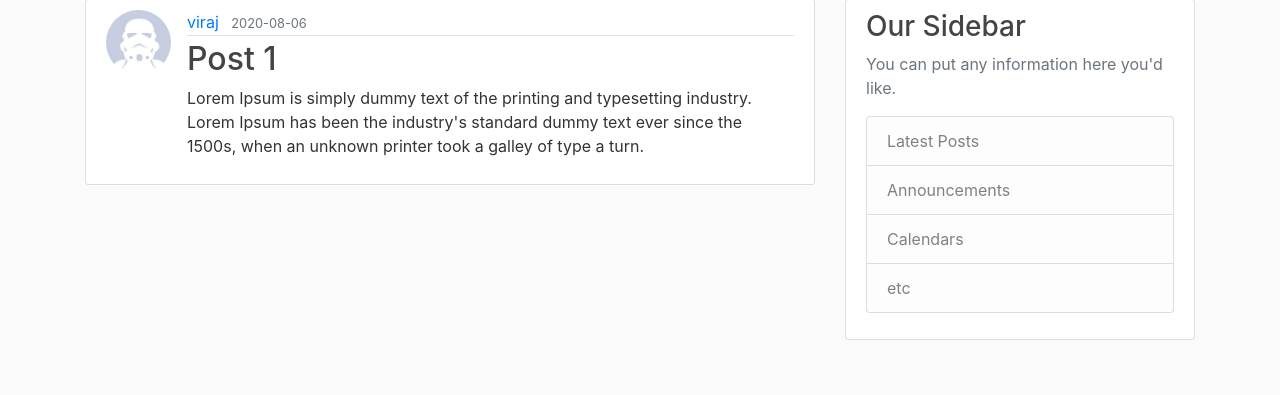
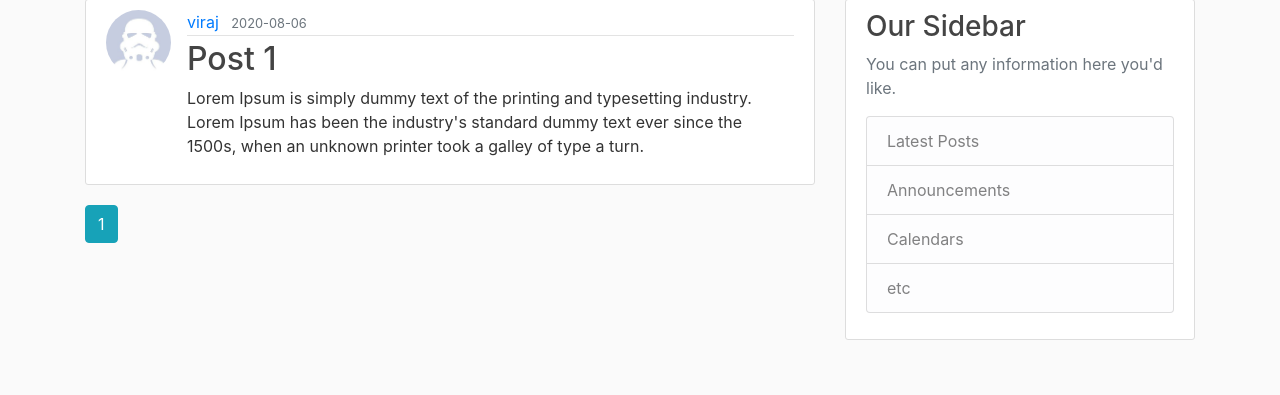
Before and after one commit to ca-non/blogger, a Flask app: page / in a window 1280 px wide. Shown: the part 81-476 px from the top of the page. Run offline with Flask 2, Linux system fonts and the light colour scheme; data comes from the database, SQL or seed files in the repository; some libraries are stand-ins or nearby versions.

Commit message:
pagination

```diff
--- a/Flaskblog/routes.py
+++ b/Flaskblog/routes.py
@@ -12,7 +12,8 @@ from flask_login import login_user, current_user, logout_user, login_required
 @app.route('/')
 @app.route('/home')
 def home():
-	posts = Post.query.all()
+	page = request.args.get('page', 1, type=int)
+	posts = Post.query.order_by(Post.date_posted.desc()).paginate(page=page, per_page=5)
 	return render_template('home.html', posts=posts, title="")
 
 
@@ -115,6 +116,7 @@ def post(post_id):
 	return render_template('post.html', title=post.title, post=post)
 
 
+
 @app.route('/post/<int:post_id>/update', methods=['GET', 'POST'])
 @login_required
 def update_post(post_id):
--- a/Flaskblog/templates/home.html
+++ b/Flaskblog/templates/home.html
@@ -1,6 +1,6 @@
 {% extends "layout.html" %}
 {% block content %}
-	{% for post in posts %}
+	{% for post in posts.items %}
 		<article class="media content-section">
 		  <img class="rounded-circle article-img" src="{{ url_for('static', filename='profile_pics/') +post.author.image_file }}">
 		  <div class="media-body">
@@ -13,4 +13,13 @@
 		  </div>
 		</article>
 	{% endfor %}
+	{% for page_num in posts.iter_pages(left_edge=1, right_edge=1, left_current=1, right_current=1) %}
+		{% if page_num %}
+			{% if posts.page == page_num %}
+				<a class="btn btn-info mb-4" href="{{ url_for('home', page=page_num) }}">{{ page_num }}</a>
+			{% else %}
+				<a class="btn btn-outline-info mb-4" href="{{ url_for('home', page=page_num) }}">{{ page_num }}</a>
+			{% endif %}
+		{% endif %}
+	{% endfor %}
 {% endblock %}
```
